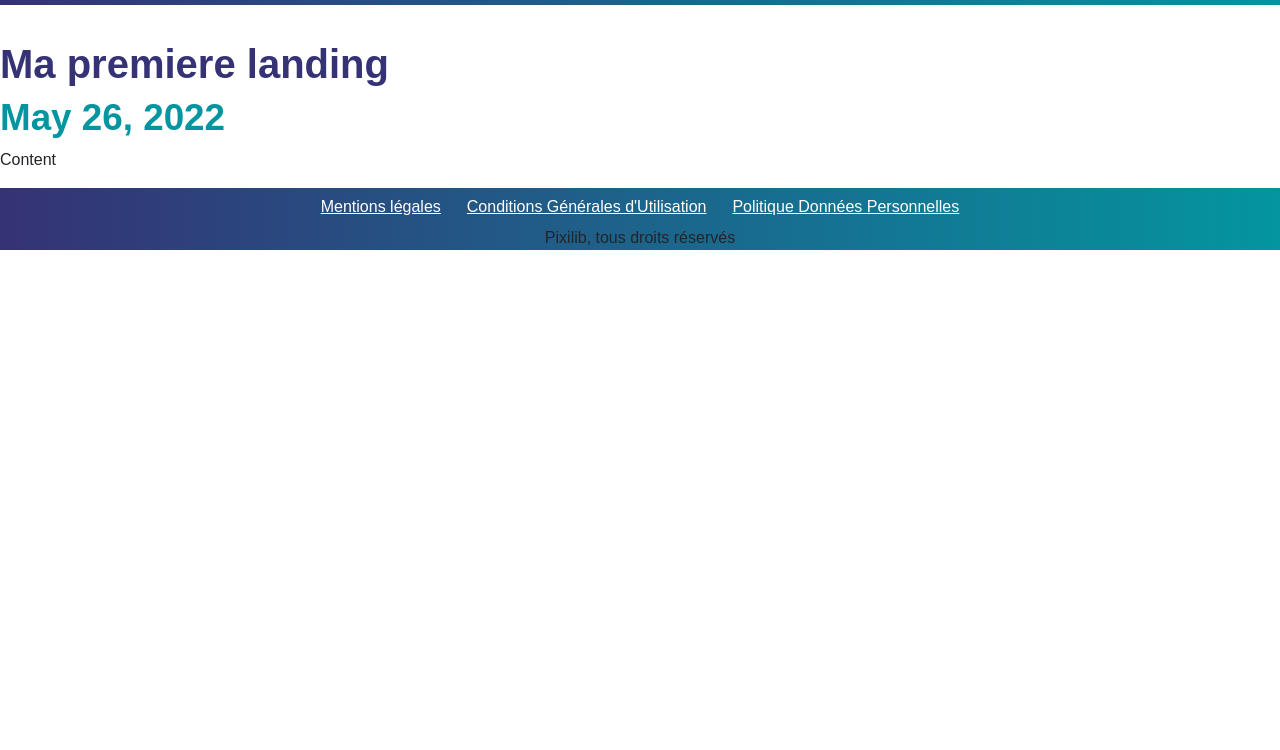
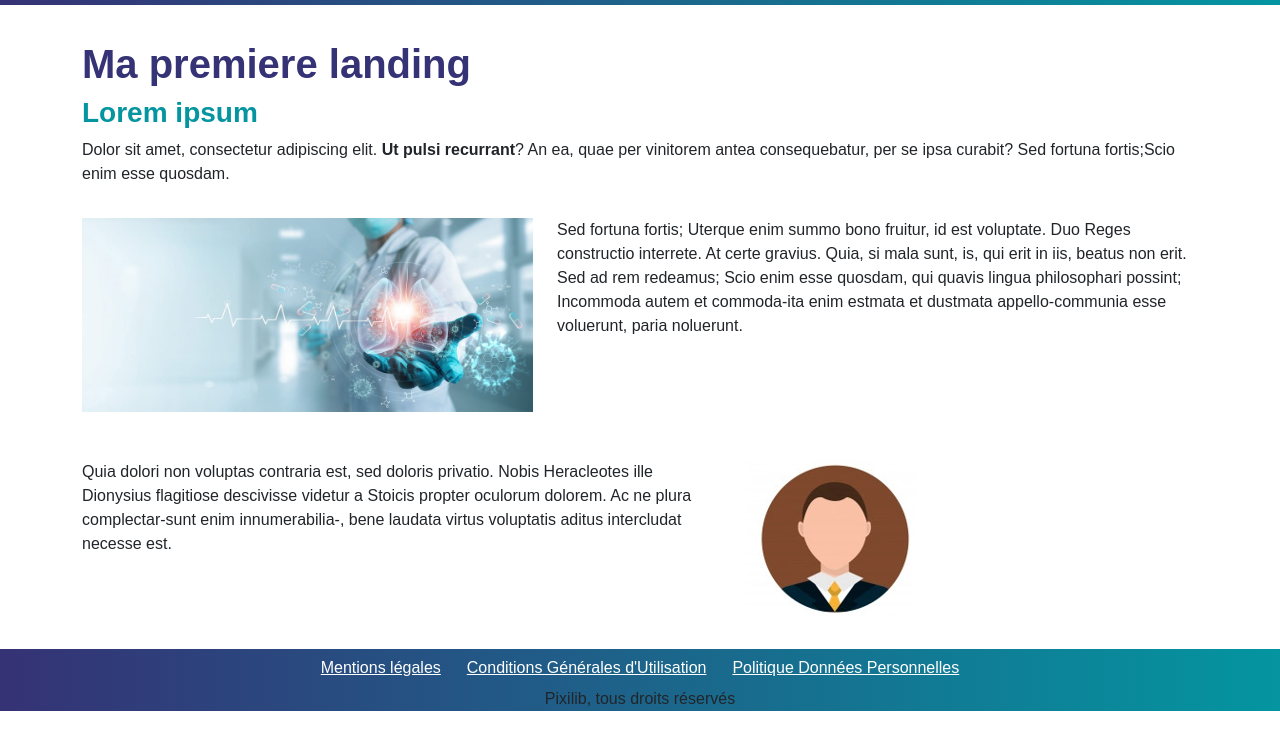
Before and after one commit to Pixilib/GaelO_Website, a Gatsby site: page /ma-landing/ in a window 1280 px wide. Shown: the part 46-796 px from the top of the page. Built offline with nearby package versions, Linux system fonts and the light colour scheme; Gatsby itself is replaced by a stand-in of ours; no server answers.

Commit message:
Updated layout Landings

```diff
--- a/src/data/landing/fr/ma-landing.md
+++ b/src/data/landing/fr/ma-landing.md
@@ -4,6 +4,14 @@ template: "landing"
 locale: "fr"
 date: "2022-05-26"
 title: "Ma premiere landing"
+sections:
+  items:
+    - content: Sed fortuna fortis; Uterque enim summo bono fruitur, id est voluptate. Duo Reges constructio interrete. At certe gravius. Quia, si mala sunt, is, qui erit in iis, beatus non erit. Sed ad rem redeamus; Scio enim esse quosdam, qui quavis lingua philosophari possint; Incommoda autem et commoda-ita enim estmata et dustmata appello-communia esse voluerunt, paria noluerunt.
+      image: "../../../assets/images/landings/ma-landing.jpg"
+    - content: Quia dolori non voluptas contraria est, sed doloris privatio. Nobis Heracleotes ille Dionysius flagitiose descivisse videtur a Stoicis propter oculorum dolorem. Ac ne plura complectar-sunt enim innumerabilia-, bene laudata virtus voluptatis aditus intercludat necesse est.
+      image: "../../../assets/images/landings/image2.png"
 ---
 
-Content
+<h3>Lorem ipsum</h3>
+<p>Dolor sit amet, consectetur adipiscing elit. <b>Ut pulsi recurrant</b>? An ea, quae per vinitorem antea consequebatur, per se ipsa curabit? Sed fortuna fortis;Scio enim esse quosdam.
+</p>
--- a/src/templates/landing.js
+++ b/src/templates/landing.js
@@ -1,22 +1,46 @@
 import React from "react";
 import { graphql } from "gatsby";
+import { Col, Container, Row } from "react-bootstrap";
+import { GatsbyImage, getImage } from "gatsby-plugin-image";
 import Layout from "../components/layout/Layout";
 
 export default function Template({ data, pageContext }) {
   const { markdownRemark } = data; // data.markdownRemark holds your post data
   const { frontmatter, html } = markdownRemark;
+  const image = getImage(frontmatter.coverImage);
   return (
     <Layout pageContext={pageContext}>
-      <div className="blog-post-container">
-        <div className="blog-post">
-          <h1>{frontmatter.title}</h1>
-          <h2>{frontmatter.date}</h2>
-          <div
-            className="blog-post-content"
-            dangerouslySetInnerHTML={{ __html: html }}
-          />
-        </div>
-      </div>
+      <Container>
+        <Row className="justify-content-md-center">
+          <div>
+            <GatsbyImage image={image} alt={frontmatter.title} />
+          </div>
+        </Row>
+        <Row>
+          <Col>
+            <h1>{frontmatter.title}</h1>
+            <div
+              className="blog-post-content"
+              dangerouslySetInnerHTML={{ __html: html }}
+            />
+          </Col>
+        </Row>
+        {frontmatter.sections.items.map((item, i) => (
+          <Row className="pt-3 pb-3">
+            <Col
+              xs={12}
+              sm={7}
+              md={i % 2 === 0 ? { order: "last" } : ""}
+              className="mb-3"
+            >
+              {item.content}
+            </Col>
+            <Col xs={12} sm={5}>
+              <GatsbyImage image={getImage(item.image)} className="mb-3" />
+            </Col>
+          </Row>
+        ))}
+      </Container>
     </Layout>
   );
 }
@@ -31,6 +55,17 @@ export const pageQuery = graphql`
         date(formatString: "MMMM DD, YYYY")
         slug
         title
+
+        sections {
+          items {
+            content
+            image {
+              childImageSharp {
+                gatsbyImageData(width: 600)
+              }
+            }
+          }
+        }
       }
     }
   }
```
Also changed, not shown: src/assets/images/landings/image2.png (added), src/assets/images/landings/ma-landing.jpg (added).
